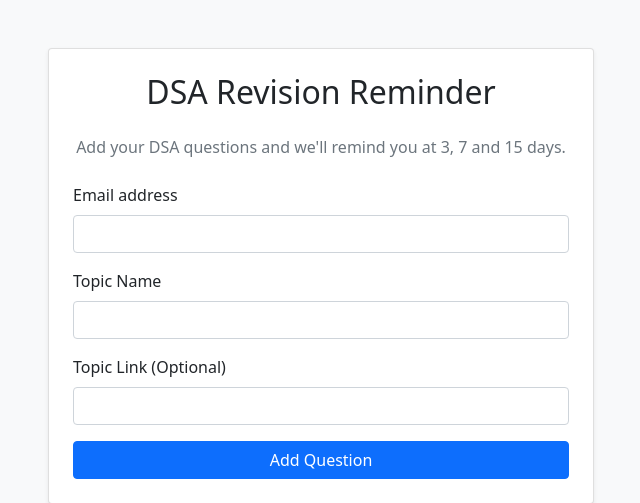
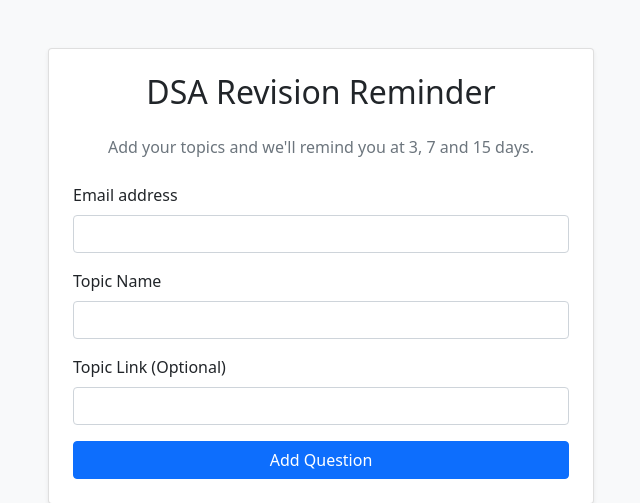
Before and after one commit to navneetujjain/dsa-reminder-app, a Flask app: page / in a window 1280 px wide. Shown: the top 503 px of the page, without its empty margins (319-959 px from the left). Run offline with Flask 3, Linux system fonts and the light colour scheme.

Commit message:
Update index.html

```diff
--- a/templates/index.html
+++ b/templates/index.html
@@ -7,7 +7,7 @@
             <div class="card-body p-4">
                 <h2 class="card-title text-center mb-4">DSA Revision Reminder</h2>
                 <p class="text-muted text-center mb-4">
-                    Add your DSA questions and we'll remind you at 3, 7 and 15 days.
+                    Add your topics and we'll remind you at 3, 7 and 15 days.
                 </p>
 
                 <form method="POST" action="{{ url_for('index') }}">
```
